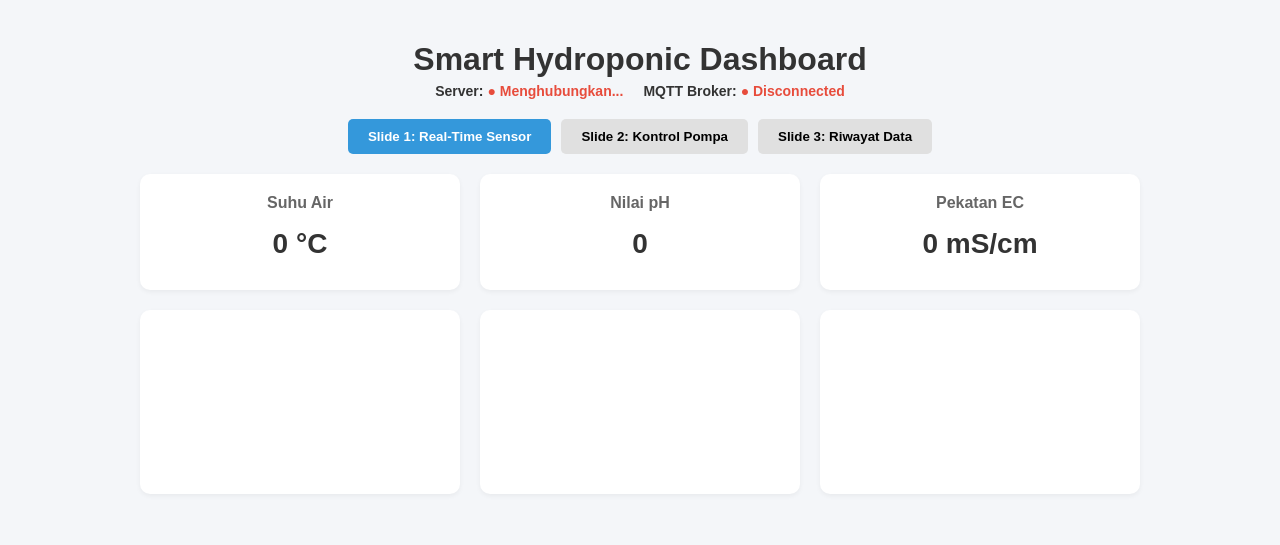
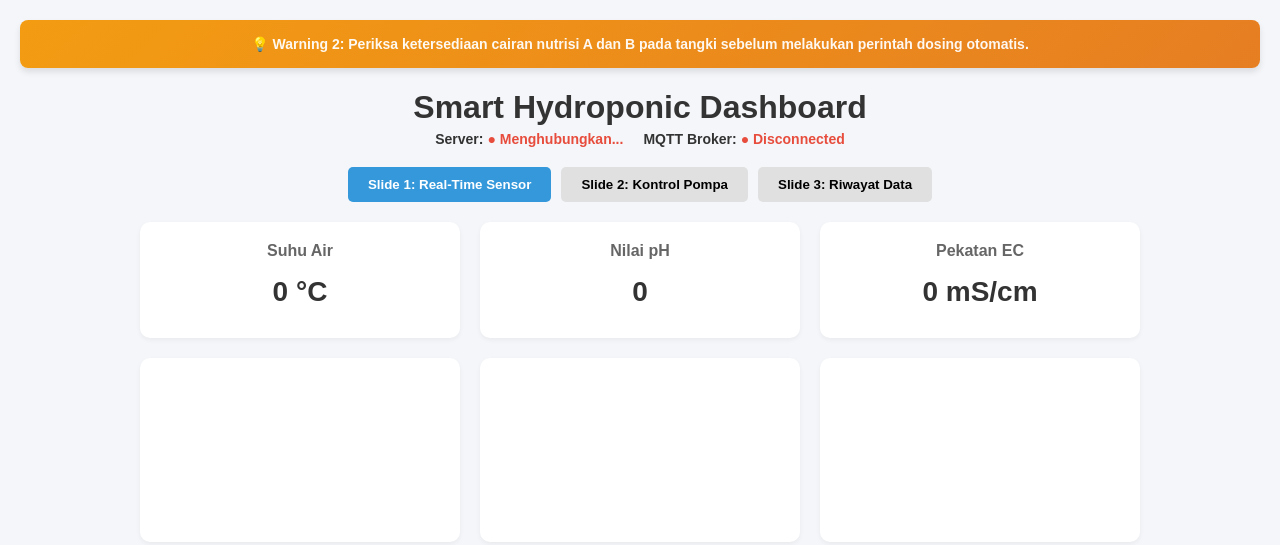
Before and after one commit to mahesmuhammad2-blip/smart-hydroponic-web, a website: page index.html in a window 1280 px wide. Drawn offline with nearby package versions, Linux system fonts and the light colour scheme; no server answers; a script that the page names is missing.

Commit message:
Add files via upload

```diff
--- a/index.html
+++ b/index.html
@@ -19,6 +19,37 @@
       padding: 20px;
       color: #333;
     }
+
+    /* Styling Banner Informasi & Warning Slideshow di Atas */
+    .info-banner-container {
+      background: linear-gradient(135deg, #f39c12, #e67e22);
+      color: white;
+      padding: 12px 20px;
+      border-radius: 8px;
+      margin-bottom: 20px;
+      box-shadow: 0 4px 6px rgba(0,0,0,0.1);
+      text-align: center;
+      font-weight: bold;
+      font-size: 14px;
+      overflow: hidden;
+      position: relative;
+      min-height: 24px;
+      display: flex;
+      align-items: center;
+      justify-content: center;
+    }
+    .info-slide {
+      display: none;
+      animation: fadeIn 0.6s ease-in-out;
+    }
+    .info-slide.active {
+      display: block;
+    }
+    @keyframes fadeIn {
+      from { opacity: 0; transform: translateY(5px); }
+      to { opacity: 1; transform: translateY(0); }
+    }
+
     h1 {
       text-align: center;
       margin-bottom: 5px;
@@ -287,6 +318,18 @@
 </head>
 <body>
 
+  <!-- BANNER SLIDESHOW INFORMASI & WARNING (8 POIN DI ATAS SEBELUM JUDUL) -->
+  <div class="info-banner-container" id="infoBanner">
+    <div class="info-slide active">⚠️ <b>Warning 1:</b> Pastikan koneksi internet dan broker MQTT stabil sebelum menjalankan sistem hidroponik.</div>
+    <div class="info-slide">💡 <b>Warning 2:</b> Periksa ketersediaan cairan nutrisi A dan B pada tangki sebelum melakukan perintah dosing otomatis.</div>
+    <div class="info-slide">📊 <b>Fitur 1:</b> Pemantauan Suhu Air, pH, dan EC secara real-time melalui grafik interaktif Chart.js.</div>
+    <div class="info-slide">🎛️ <b>Fitur 2:</b> Kontrol aktuator manual (Pompa Utama, Pompa Nutrisi A/B, dan Solenoid Valve) via sakelar toggle.</div>
+    <div class="info-slide">💧 <b>Fitur 3:</b> Pengaturan presisi volume dosing nutrisi dalam satuan mililiter (mL) secara satuan maupun simultan.</div>
+    <div class="info-slide">🟢 <b>Fitur 4:</b> Indikator status operasional *Pilot Lamp* real-time untuk memantau aktuator yang sedang aktif.</div>
+    <div class="info-slide">💾 <b>Fitur 5:</b> Pencatatan riwayat data sensor otomatis yang tersimpan aman di dalam database lokal SQLite.</div>
+    <div class="info-slide">📅 <b>Fitur 6:</b> Fitur filter pencarian data historis berdasarkan tanggal untuk memudahkan evaluasi dan rekapitulasi.</div>
+  </div>
+
   <h1>Smart Hydroponic Dashboard</h1>
   <div class="status-container">
     <span>Server: <span id="status-text" class="status-offline">● Menghubungkan...</span></span>
@@ -482,6 +525,15 @@
   </div>
 
   <script>
+    // 0. SCRIPT SLIDESHOW BANNER INFORMASI OTOMATIS
+    let currentInfoSlide = 0;
+    const infoSlides = document.querySelectorAll('.info-slide');
+    setInterval(() => {
+      infoSlides[currentInfoSlide].classList.remove('active');
+      currentInfoSlide = (currentInfoSlide + 1) % infoSlides.length;
+      infoSlides[currentInfoSlide].classList.add('active');
+    }, 4500); // Berganti setiap 4.5 detik
+
     // 1. TAB SWITCHING
     function openTab(tabId, btnElement) {
       document.querySelectorAll('.tab-content').forEach(c => c.classList.remove('active'));
@@ -563,12 +615,12 @@
     const chartPH = new Chart(ctxPH, configChart('pH', '#3498db'));
     const chartEC = new Chart(ctxEC, configChart('EC (mS/cm)', '#2ecc71'));
 
-    // Receive Real-time Data via Socket.io
+    // Receive Real-time Data via Socket.io (Diperbarui menggunakan suhuAir)
     socket.on('sensorData', (data) => {
       const now = new Date().toLocaleTimeString();
-      if (data.temp !== undefined) {
-        document.getElementById('val-temp').innerText = `${data.temp} °C`;
-        updateChart(chartTemp, now, data.temp);
+      if (data.suhuAir !== undefined) {
+        document.getElementById('val-temp').innerText = `${data.suhuAir} °C`;
+        updateChart(chartTemp, now, data.suhuAir);
       }
       if (data.ph !== undefined) {
         document.getElementById('val-ph').innerText = data.ph;
```
